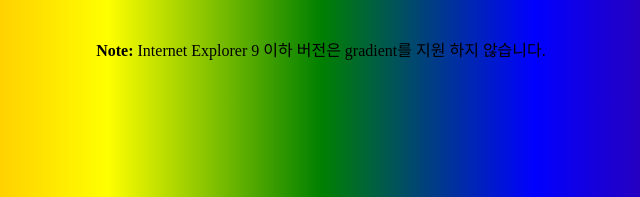
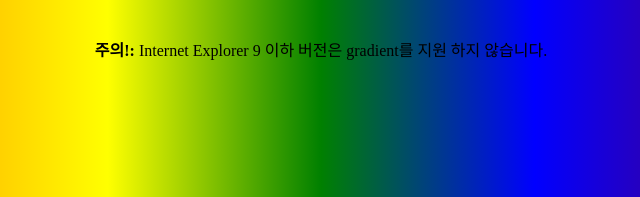
Before and after one commit to Jangensu/jang.htmq, a plain HTML site: page index.html in a window 1280 px wide. Shown: the part 156-353 px from the top of the page, 319-959 px from the left. Drawn offline with Linux system fonts and the light colour scheme.

Commit message:
Update index.html

```diff
--- a/index.html
+++ b/index.html
@@ -27,7 +27,7 @@
 
 </p></div>
 
-<p><strong>Note:</strong> Internet Explorer 9 이하 버전은 gradient를 지원 하지 않습니다. </p>
+<p><strong>주의!:</strong> Internet Explorer 9 이하 버전은 gradient를 지원 하지 않습니다. </p>
 
 
 </body></html>
```
